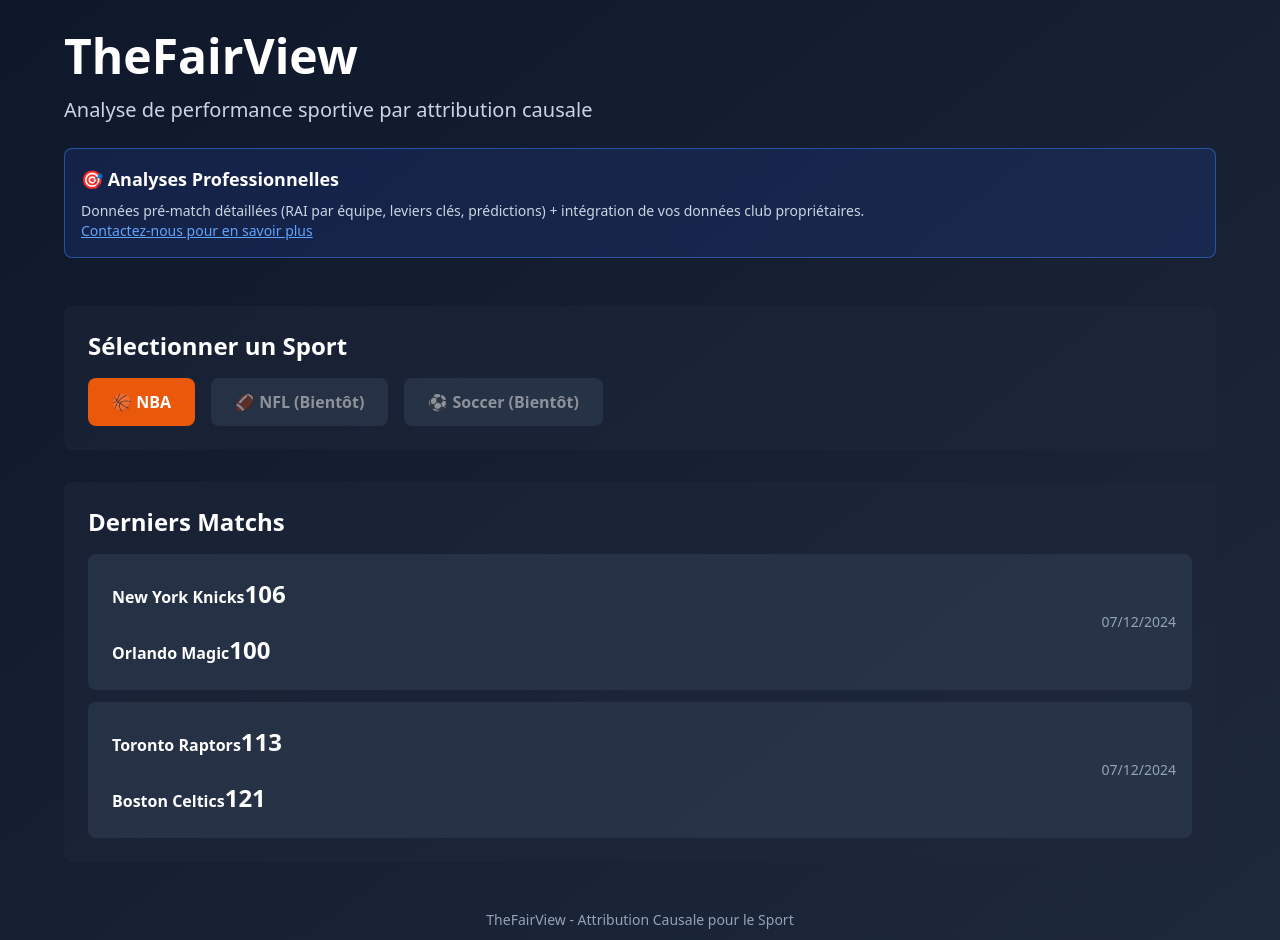
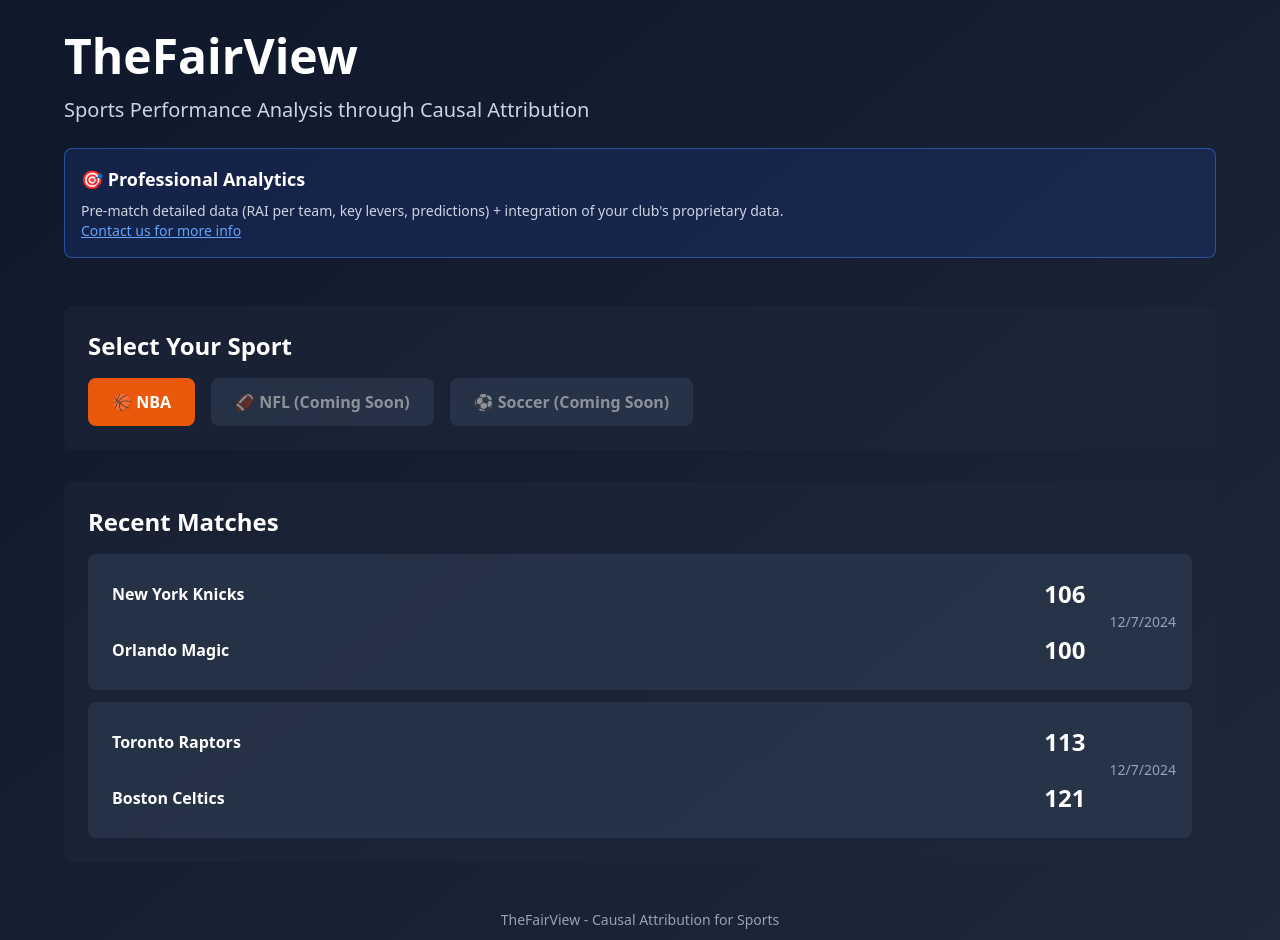
Before and after one commit to eytanellenberg/thefairview, a Next.js app: page / in a window 1280 px wide. Shown: the top 940 px of the page. Built offline with nearby package versions, Linux system fonts and the light colour scheme.

Commit message:
Update page.tsx

```diff
--- a/app/page.tsx
+++ b/app/page.tsx
@@ -26,12 +26,10 @@ export default function Home() {
     setLoading(true);
 
     try {
-      // Fetch RAI
       const raiRes = await fetch(`/api/rai?gameId=${gameId}&teamId=${teamId}`);
       const rai = await raiRes.json();
       setRaiData(rai);
 
-      // Fetch PAI
       const paiRes = await fetch(`/api/pai?gameId=${gameId}&teamId=${teamId}`);
       const pai = await paiRes.json();
       setPaiData(pai);
@@ -44,51 +42,47 @@ export default function Home() {
 
   return (
     <main className="min-h-screen bg-gradient-to-br from-slate-900 to-slate-800 text-white p-8">
-      {/* Header */}
       <div className="max-w-6xl mx-auto mb-12">
         <h1 className="text-5xl font-bold mb-4">TheFairView</h1>
         <p className="text-xl text-slate-300">
-          Analyse de performance sportive par attribution causale
+          Sports Performance Analysis through Causal Attribution
         </p>
 
-        {/* Professional Analysis Banner */}
         <div className="mt-6 bg-blue-900/30 border border-blue-500/50 rounded-lg p-4">
-          <h3 className="text-lg font-semibold mb-2">🎯 Analyses Professionnelles</h3>
+          <h3 className="text-lg font-semibold mb-2">🎯 Professional Analytics</h3>
           <p className="text-slate-300 text-sm">
-            Données pré-match détaillées (RAI par équipe, leviers clés, prédictions) + intégration de vos données club propriétaires.
+            Pre-match detailed data (RAI per team, key levers, predictions) + integration of your club's proprietary data.
             <br />
-            <a href="mailto:contact@thefairview.com" className="text-blue-400 hover:text-blue-300 underline">
-              Contactez-nous pour en savoir plus
+            <a href="mailto:eytan_ellenberg@yahoo.fr" className="text-blue-400 hover:text-blue-300 underline">
+              Contact us for more info
             </a>
           </p>
         </div>
       </div>
 
-      {/* Sport Selection */}
       <div className="max-w-6xl mx-auto mb-8">
         <div className="bg-slate-800/50 rounded-lg p-6">
-          <h2 className="text-2xl font-semibold mb-4">Sélectionner un Sport</h2>
+          <h2 className="text-2xl font-semibold mb-4">Select Your Sport</h2>
           <div className="flex gap-4">
             <button className="bg-orange-600 hover:bg-orange-700 px-6 py-3 rounded-lg font-semibold transition">
               🏀 NBA
             </button>
             <button disabled className="bg-slate-700 px-6 py-3 rounded-lg font-semibold opacity-50 cursor-not-allowed">
-              🏈 NFL (Bientôt)
+              🏈 NFL (Coming Soon)
             </button>
             <button disabled className="bg-slate-700 px-6 py-3 rounded-lg font-semibold opacity-50 cursor-not-allowed">
-              ⚽ Soccer (Bientôt)
+              ⚽ Soccer (Coming Soon)
             </button>
           </div>
         </div>
       </div>
 
-      {/* Games List */}
       <div className="max-w-6xl mx-auto mb-8">
         <div className="bg-slate-800/50 rounded-lg p-6">
-          <h2 className="text-2xl font-semibold mb-4">Derniers Matchs</h2>
+          <h2 className="text-2xl font-semibold mb-4">Recent Matches</h2>
 
           {games.length === 0 ? (
-            <p className="text-slate-400">Chargement des matchs...</p>
+            <p className="text-slate-400">Loading matches...</p>
           ) : (
             <div className="grid gap-3">
               {games.slice(0, 10).map((game) => {
@@ -107,8 +101,10 @@ export default function Home() {
                             onClick={() => selectMatch(game.id, away.team.id)}
                             className="flex-1 text-left hover:bg-slate-600/50 p-2 rounded transition"
                           >
-                            <span className="font-semibold">{away.team.displayName}</span>
-                            <span className="ml-auto text-2xl font-bold">{away.score}</span>
+                            <div className="flex justify-between items-center">
+                              <span className="font-semibold">{away.team.displayName}</span>
+                              <span className="text-2xl font-bold">{away.score}</span>
+                            </div>
                           </button>
                         </div>
                         <div className="flex items-center gap-4">
@@ -116,13 +112,15 @@ export default function Home() {
                             onClick={() => selectMatch(game.id, home.team.id)}
                             className="flex-1 text-left hover:bg-slate-600/50 p-2 rounded transition"
                           >
-                            <span className="font-semibold">{home.team.displayName}</span>
-                            <span className="ml-auto text-2xl font-bold">{home.score}</span>
+                            <div className="flex justify-between items-center">
+                              <span className="font-semibold">{home.team.displayName}</span>
+                              <span className="text-2xl font-bold">{home.score}</span>
+                            </div>
                           </button>
                         </div>
                       </div>
                       <div className="text-sm text-slate-400 ml-4">
-                        {new Date(game.date).toLocaleDateString('fr-FR')}
+                        {new Date(game.date).toLocaleDateString('en-US')}
                       </div>
                     </div>
                   </div>
@@ -133,22 +131,20 @@ export default function Home() {
         </div>
       </div>
 
-      {/* Analysis Results */}
       {loading && (
         <div className="max-w-6xl mx-auto text-center">
-          <p className="text-slate-300">Calcul en cours...</p>
+          <p className="text-slate-300">Calculating...</p>
         </div>
       )}
 
       {raiData && paiData && !loading && (
         <div className="max-w-6xl mx-auto space-y-6">
-          {/* RAI - Pre-Match Prediction */}
           <div className="bg-slate-800/50 rounded-lg p-6">
             <h2 className="text-2xl font-semibold mb-4">
-              📊 RAI - Prédiction Avant Match
+              📊 RAI - Pre-Match Prediction
             </h2>
             <p className="text-slate-300 mb-4">
-              Score de préparation de <strong>{raiData.teamName}</strong> avant le match contre {raiData.opponentName}
+              Readiness score for <strong>{raiData.teamName}</strong> before the match against {raiData.opponentName}
             </p>
 
             <div className="bg-blue-900/30 rounded-lg p-6 mb-6">
@@ -156,14 +152,17 @@ export default function Home() {
                 <div className="text-6xl font-bold text-blue-400 mb-2">
                   {raiData.rai.rai_score}
                 </div>
-                <div className="text-slate-300">Score RAI / 100</div>
+                <div className="text-slate-300">RAI Score / 100</div>
                 <div className="text-sm text-slate-400 mt-2">
-                  Confiance: {raiData.rai.confidence}%
+                  Confidence: {raiData.rai.confidence}%
+                </div>
+                <div className="text-xs text-amber-400 mt-2">
+                  ⚠️ Demo data - Real API integration pending
                 </div>
               </div>
             </div>
 
-            <h3 className="text-xl font-semibold mb-3">Top 3 Facteurs</h3>
+            <h3 className="text-xl font-semibold mb-3">Top 3 Factors</h3>
             <div className="space-y-3">
               {raiData.rai.top_levers.map((lever: any, idx: number) => (
                 <div key={idx} className="bg-slate-700/50 rounded-lg p-4">
@@ -171,12 +170,17 @@ export default function Home() {
                     <span className="font-semibold">{lever.name}</span>
                     <span className="text-2xl font-bold">{lever.value}</span>
                   </div>
-                  <p className="text-sm text-slate-300">{lever.explanation}</p>
+                  <p className="text-sm text-slate-300">
+                    {lever.name === 'Performance' && `Team has a performance level of ${lever.value}% based on recent stats (shooting, assists, rebounds).`}
+                    {lever.name === 'Fatigue' && `Fatigue level is ${lever.value}% based on days of rest and consecutive games.`}
+                    {lever.name === 'Risk' && `Risk (injuries, overload) is assessed at ${lever.value}% from medical reports.`}
+                    {lever.name === 'Morale' && `Team morale is ${lever.value}% based on win/loss streaks and home/away status.`}
+                  </p>
                   <div className="mt-2">
                     <span className={`text-xs px-2 py-1 rounded ${
                       lever.impact === 'positive' ? 'bg-green-900/50 text-green-300' : 'bg-red-900/50 text-red-300'
                     }`}>
-                      Impact {lever.impact === 'positive' ? 'positif' : 'négatif'}
+                      {lever.impact === 'positive' ? 'Positive' : 'Negative'} Impact
                     </span>
                   </div>
                 </div>
@@ -184,48 +188,47 @@ export default function Home() {
             </div>
           </div>
 
-          {/* PAI - Post-Match Analysis */}
           <div className="bg-slate-800/50 rounded-lg p-6">
             <h2 className="text-2xl font-semibold mb-4">
-              ✅ PAI - Analyse Après Match
+              ✅ PAI - Post-Match Analysis
             </h2>
             <p className="text-slate-300 mb-4">
-              Performance réelle de <strong>{paiData.teamName}</strong>
+              Actual performance of <strong>{paiData.teamName}</strong>
             </p>
 
             <div className="grid grid-cols-3 gap-4 mb-6">
               <div className="bg-slate-700/50 rounded-lg p-4 text-center">
-                <div className="text-sm text-slate-400 mb-1">Score Final</div>
+                <div className="text-sm text-slate-400 mb-1">Final Score</div>
                 <div className="text-3xl font-bold">
                   {paiData.finalScore.team} - {paiData.finalScore.opponent}
                 </div>
                 <div className={`text-sm mt-1 ${paiData.won ? 'text-green-400' : 'text-red-400'}`}>
-                  {paiData.won ? 'Victoire' : 'Défaite'}
+                  {paiData.won ? 'Victory' : 'Defeat'}
                 </div>
               </div>
 
               <div className="bg-green-900/30 rounded-lg p-4 text-center">
-                <div className="text-sm text-slate-400 mb-1">Score PAI</div>
+                <div className="text-sm text-slate-400 mb-1">PAI Score</div>
                 <div className="text-3xl font-bold text-green-400">
                   {paiData.pai.rai_score}
                 </div>
               </div>
 
               <div className="bg-blue-900/30 rounded-lg p-4 text-center">
-                <div className="text-sm text-slate-400 mb-1">Différence RAI</div>
+                <div className="text-sm text-slate-400 mb-1">RAI Difference</div>
                 <div className={`text-3xl font-bold ${
                   paiData.difference.score > 0 ? 'text-green-400' : 'text-red-400'
                 }`}>
                   {paiData.difference.score > 0 ? '+' : ''}{paiData.difference.score}
                 </div>
                 <div className="text-sm text-slate-300 mt-1">
-                  {paiData.difference.direction === 'better' ? 'Meilleur que prévu' :
-                   paiData.difference.direction === 'worse' ? 'Moins bien que prévu' : 'Conforme'}
+                  {paiData.difference.direction === 'better' ? 'Better than predicted' :
+                   paiData.difference.direction === 'worse' ? 'Worse than predicted' : 'As predicted'}
                 </div>
               </div>
             </div>
 
-            <h3 className="text-xl font-semibold mb-3">Top 3 Facteurs (Réels)</h3>
+            <h3 className="text-xl font-semibold mb-3">Top 3 Factors (Actual)</h3>
             <div className="space-y-3">
               {paiData.pai.top_levers.map((lever: any, idx: number) => (
                 <div key={idx} className="bg-slate-700/50 rounded-lg p-4">
@@ -233,7 +236,12 @@ export default function Home() {
                     <span className="font-semibold">{lever.name}</span>
                     <span className="text-2xl font-bold">{lever.value}</span>
                   </div>
-                  <p className="text-sm text-slate-300">{lever.explanation}</p>
+                  <p className="text-sm text-slate-300">
+                    {lever.name === 'Performance' && `Team had a performance level of ${lever.value}% based on actual match stats.`}
+                    {lever.name === 'Fatigue' && `Fatigue level was ${lever.value}% during the match.`}
+                    {lever.name === 'Risk' && `Risk materialized at ${lever.value}%.`}
+                    {lever.name === 'Morale' && `Team morale was ${lever.value}% during the match.`}
+                  </p>
                 </div>
               ))}
             </div>
@@ -241,10 +249,12 @@ export default function Home() {
         </div>
       )}
 
-      {/* Footer */}
       <div className="max-w-6xl mx-auto mt-12 text-center text-slate-400 text-sm">
-        <p>TheFairView - Attribution Causale pour le Sport</p>
-        <p className="mt-2">Basé sur la méthodologie FAIR (Fair Attribution of Integrated Risks)</p>
+        <p>TheFairView - Causal Attribution for Sports</p>
+        <p className="mt-2">Based on FAIR methodology (Fair Attribution of Integrated Risks)</p>
+        <p className="mt-4 text-xs text-amber-400">
+          Demo version with sample data • Real-time API integration coming soon
+        </p>
       </div>
     </main>
   );
```
